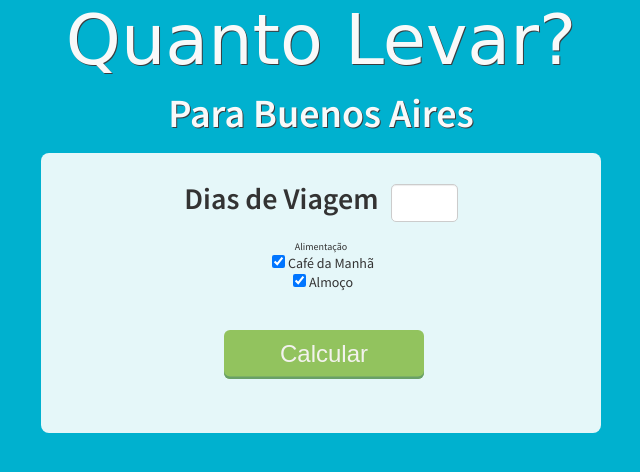
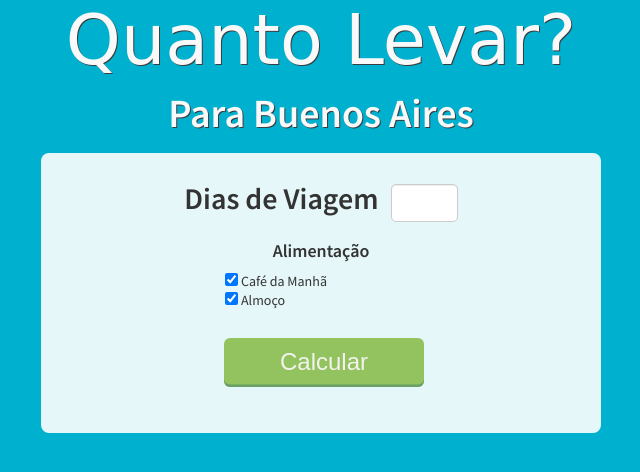
Before and after one commit to vitorfs/quanto-levar, a Django app: page /buenos-aires/ in a window 1280 px wide. Shown: the part 115-587 px from the top of the page, without its empty margins (319-959 px from the left). Run offline with Django 3.2, Linux system fonts and the light colour scheme; data comes from the database, SQL or seed files in the repository; some libraries are stand-ins or nearby versions; some web fonts are replaced.

Commit message:
bug fix e ajustes de layout

```diff
--- a/core/views.py
+++ b/core/views.py
@@ -11,11 +11,12 @@ def json_cidades():
     return u'[{0}]'.format(','.join(cidades))
 
 def home(request):
-    return render(request, 'busca.html', {"cidades": json_cidades()})
+    return render(request, 'busca.html', {'cidades': json_cidades()})
 
 def cidade(request, slug):
     cidade = Cidade.objects.get(slug=slug)
-    despesas = CidadeDespesa.objects.filter(cidade__slug=slug)
+    ids = CidadeDespesa.objects.values('despesa').distinct()
+    despesas = CidadeDespesa.objects.filter(id__in=ids)
     niveis = {}
     for despesa in despesas:
         niveis[despesa.nivel.id] = despesa.nivel.nome
--- a/static/css/app.css
+++ b/static/css/app.css
@@ -40,6 +40,17 @@ h2 {
   color: #F9F9F9;
   font-weight: 900;
   text-shadow: 1px 1px 0 #3A3D40;
+}
+
+
+h3 {
+  font-size: 2em;
+  font-weight: 600;
+}
+
+h4 {
+  font-size: 1.8em;
+  font-weight: 600;
 }
 
 section {
@@ -154,12 +165,15 @@ ul.niveis {
 
 ul.niveis li {
   display: inline;
-  font-size: 2em;
+  font-size: 1.6em;
   margin-right: 10px;
 }
 
 ul.despesas {
 	margin-bottom: 20px;
+  width: 200px;
+  text-align: left;
+  margin: 10px auto;
 }
 
 ul.despesas li {
@@ -173,11 +187,6 @@ ul.despesas li {
 #calcular {
   margin-top: 20px;
   width: 200px;
-}
-
-h3 {
-  font-size: 2em;
-  font-weight: 600;
 }
 
 table {
```
